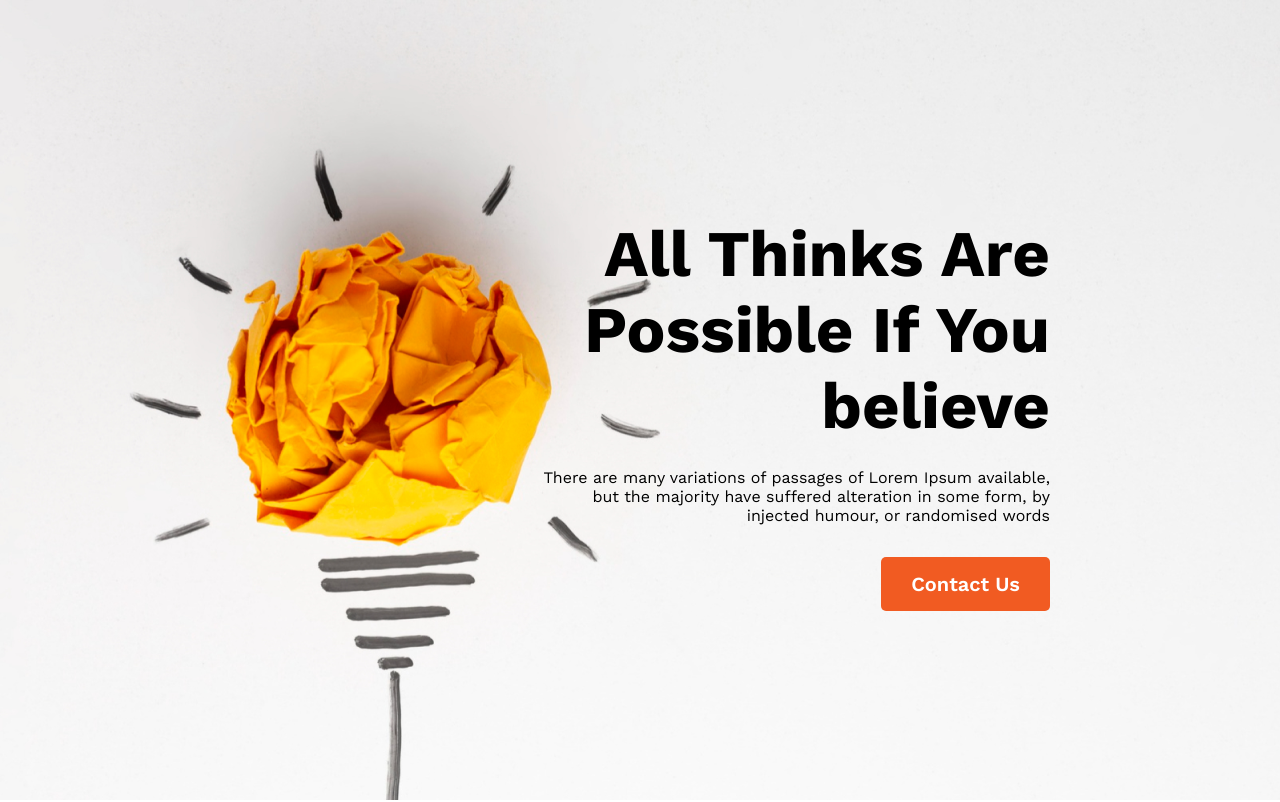
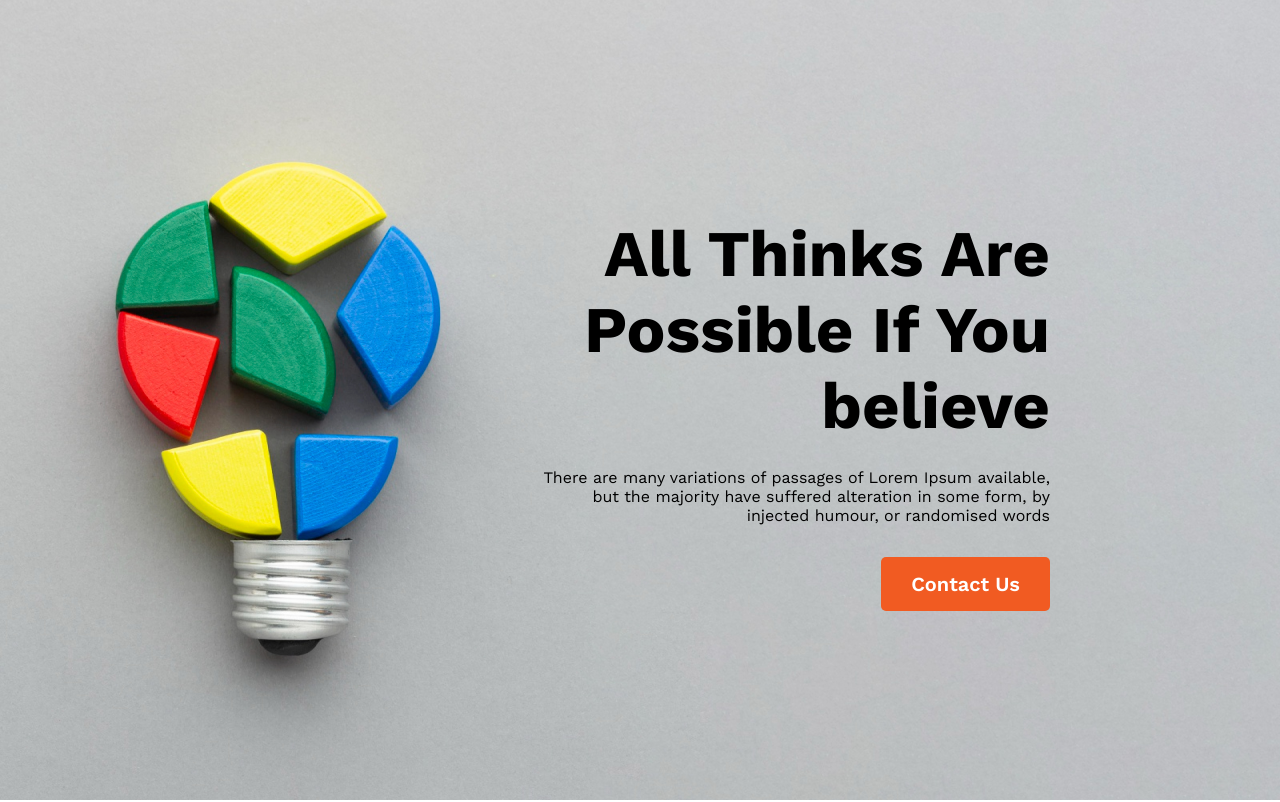
Before and after one commit to sk-fahim-hossain/new-year-new-me-main, a plain HTML site: page index.html in a window 1280 px wide. Shown: the top 802 px of the page. Drawn offline with nearby package versions, Linux system fonts and the light colour scheme.

Commit message:
banner problem solve

```diff
--- a/style.css
+++ b/style.css
@@ -14,7 +14,7 @@ section {
 header {
     width: 100%;
     height: 800px;
-    background-image: url('/images/banner/banner1.png');
+    background-image: url('/images/banner/banner2.png');
 }
 
 .banner-title {
```
Also changed, not shown: index.html (+1 -0 lines).
